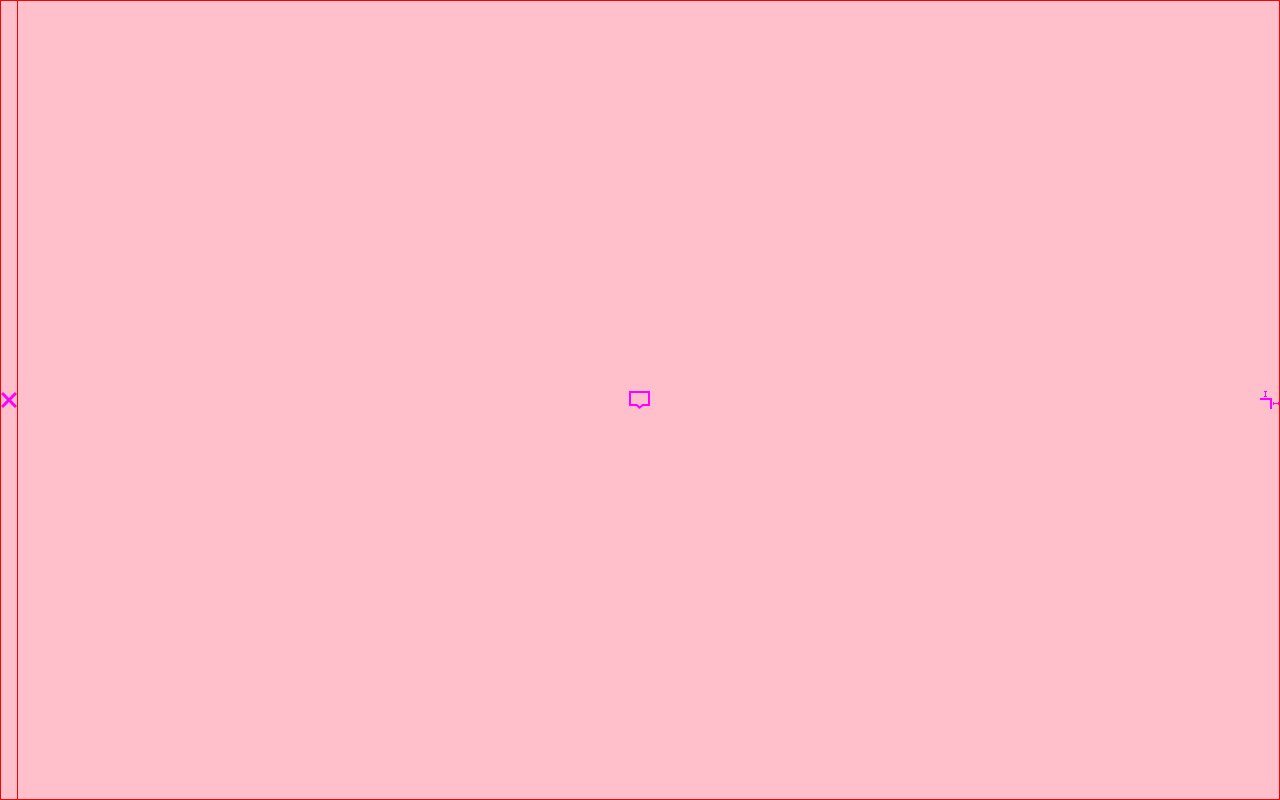
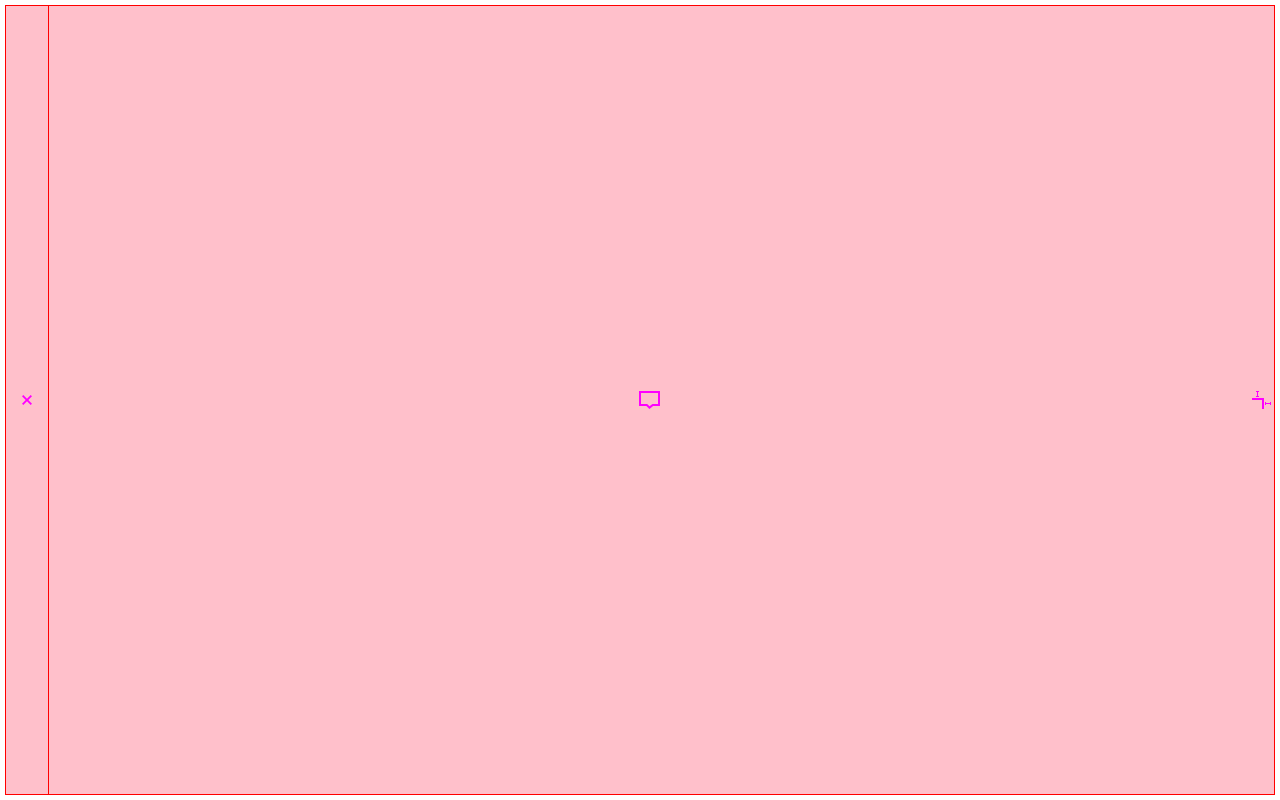
Before and after one commit to linkedinlabs/sketch-auto-spec, a website: page resources/webview.html in a window 1280 px wide. Drawn offline with Linux system fonts and the light colour scheme.

Commit message:
gui - more styling/refinement

```diff
--- a/resources/style.css
+++ b/resources/style.css
@@ -1,15 +1,17 @@
 /* some default styles to make the view more native like */
 html {
+  padding: 5px;
   width: 100%;
   height: 100%;
+  border: 0;
   box-sizing: border-box;
   background: transparent;
 
   /* prevent scrolling */
   overflow: hidden;
 
-  /* force the default cursor, even on text */
-  cursor: default;
+  /* force the drag cursor */
+  cursor: grab;
 }
 
 *,
@@ -42,8 +44,8 @@ button {
 body {
   width: 100%;
   height: 100%;
-  background-color: #fff;
-  border: 1pt solid red;
+  background: transparent;
+  border: 1px solid red;
 }
 
 svg {
@@ -68,27 +70,31 @@ svg {
 
 .actions ul li.action {
   display: flex;
+  justify-content: center;
   align-items: center;
   height: 100%;
 }
 
 .actions ul li.action-close {
-  border-right: 1pt solid red;
+  width: 43px;
+  border-right: 1px solid red;
 }
 
 .actions li a {
   display: block;
+  padding: 3px;
   width: 16px;
+  cursor: pointer;
 }
 
 .actions li.action-label a {
   display: block;
-  width: 21px;
+  width: 27px; /* 21px icon */
 }
 
 .actions li.action-measure a {
   display: block;
-  width: 19px;
+  width: 25px; /* 19px icon */
 }
 
 /* buttons */
--- a/resources/webview.html
+++ b/resources/webview.html
@@ -5,7 +5,7 @@
   <title>Auto-Spec</title>
   <link rel="stylesheet" href="./style.css">
 </head>
-<body>
+<body data-app-region="drag">
   <nav class="actions">
     <ul>
       <li class="action action-close">
--- a/resources/webview.js
+++ b/resources/webview.js
@@ -1,8 +1,8 @@
 /* eslint-disable no-undef */
 // disable the context menu (eg. the right click menu) to have a more native feel
-// document.addEventListener('contextmenu', (e) => {
-//   e.preventDefault();
-// });
+document.addEventListener('contextmenu', (e) => {
+  e.preventDefault();
+});
 
 // call the plugin from the webview
 document.getElementById('button').addEventListener('click', () => {
```
Also changed, not shown: src/GUI.js (+5 -3 lines).
